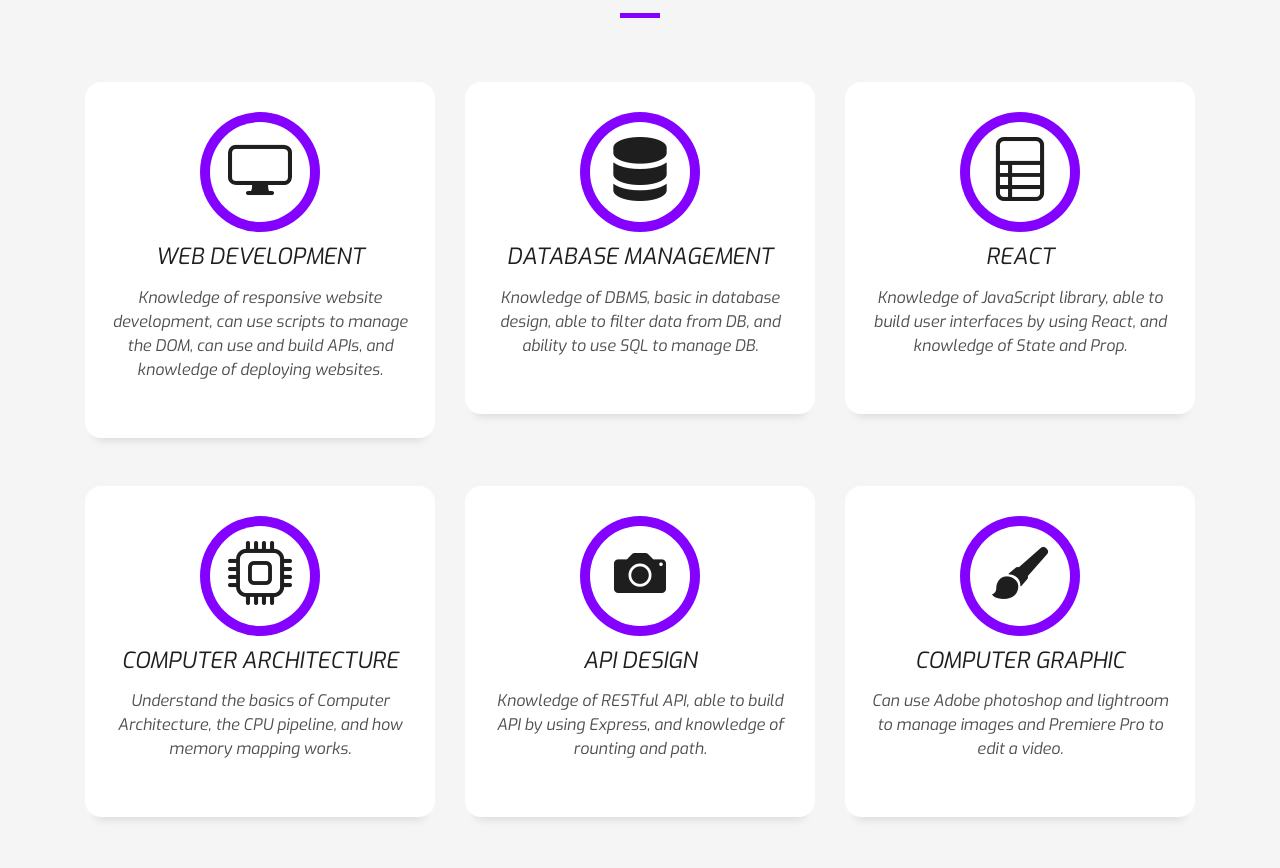
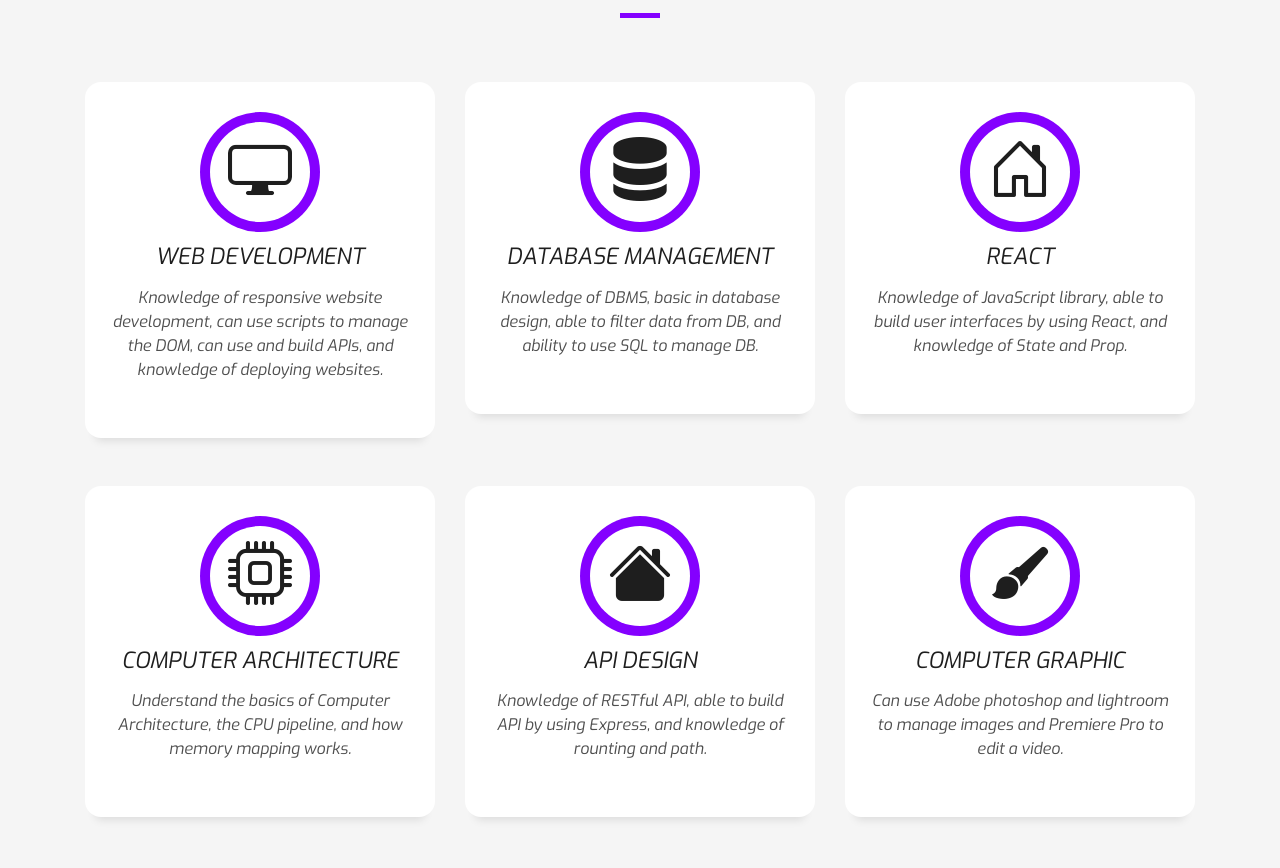
Before and after one commit to RonnaSat/Profile, a plain HTML site: page index.html in a window 1280 px wide. Shown: the part 1742-2610 px from the top of the page. Drawn offline with nearby package versions, Linux system fonts and the light colour scheme; files whose address does not match are found by name.

Commit message:
fix data

```diff
--- a/index.html
+++ b/index.html
@@ -211,7 +211,7 @@
         <div class="col-md-4">
           <div class="service-box">
             <div class="service-ico">
-              <span class="ico-circle"><i class="bi bi-file-ruled"></i></span>
+              <span class="ico-circle"><i class="bi bi-house-door"></i></span>
             </div>
             <div class="service-content">
               <h2 class="s-title">React</h2>
@@ -238,7 +238,7 @@
         <div class="col-md-4">
           <div class="service-box">
             <div class="service-ico">
-              <span class="ico-circle"><i class="ion-camera"></i></span>
+              <span class="ico-circle"><i class="bi bi-house-fill"></i></span>
             </div>
             <div class="service-content">
               <h2 class="s-title">API Design</h2>
```
